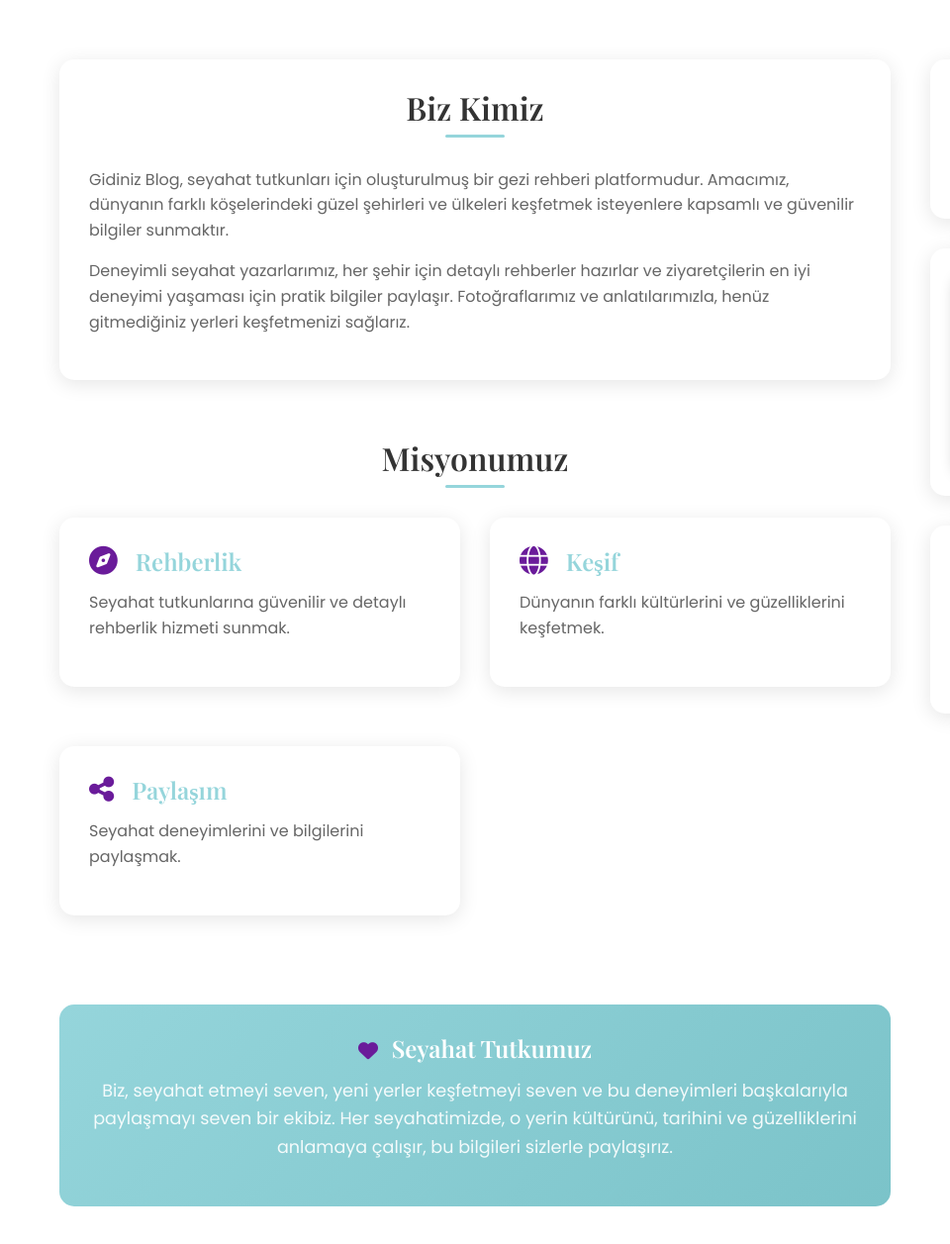
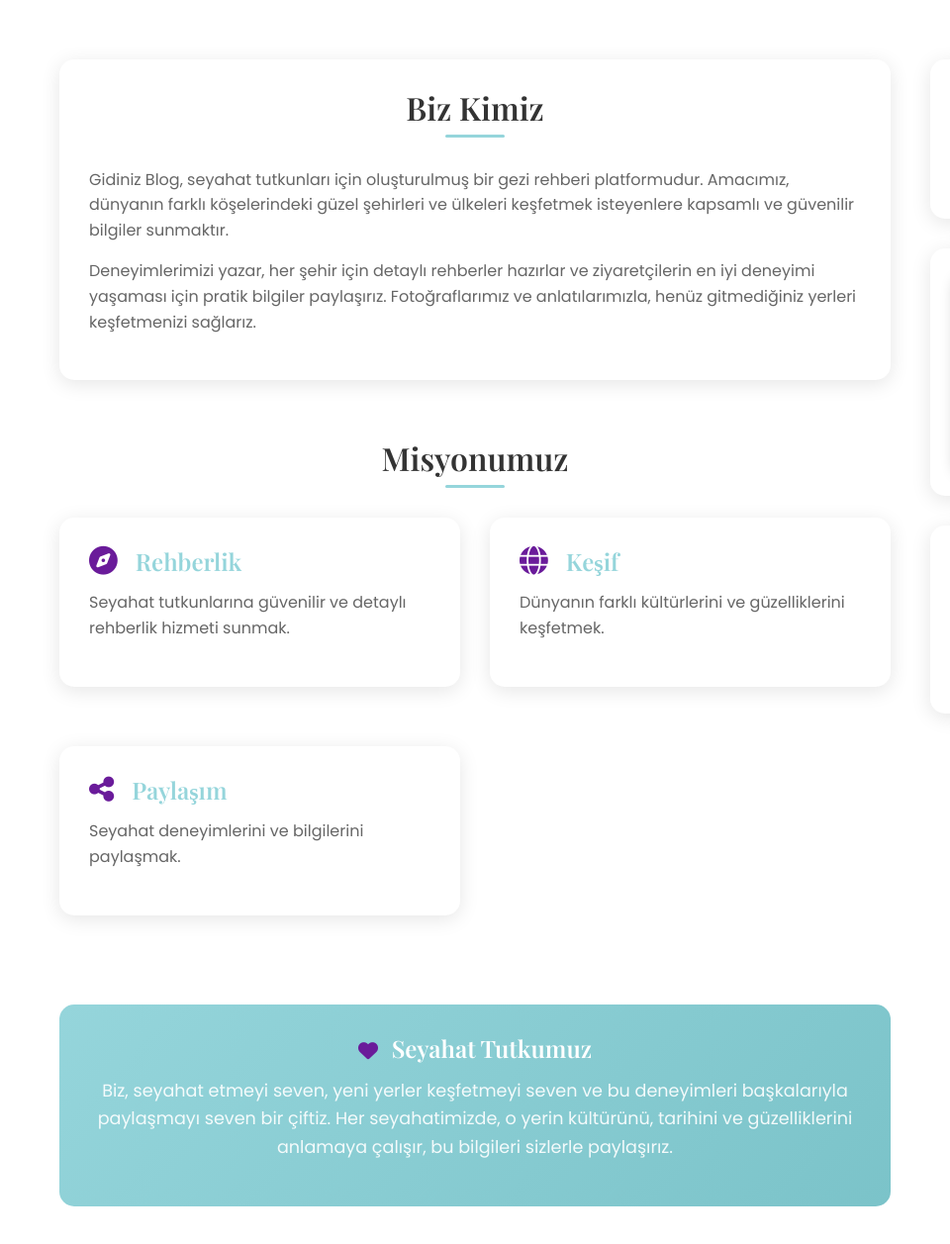
Before and after one commit to suphiati/Gidiniz_Blog, a plain HTML site: page biz-kimiz.html in a window 1280 px wide. Shown: the part 751-2008 px from the top of the page at 99% size, 0-960 px from the left. Drawn offline with nearby package versions, Linux system fonts and the light colour scheme; no server answers; grey boxes are pictures that could not be loaded; a script that the page names is missing.

Commit message:
biz_kimiz_duzeltme

```diff
--- a/biz-kimiz.html
+++ b/biz-kimiz.html
@@ -264,8 +264,8 @@
                                 isteyenlere kapsamlı ve güvenilir bilgiler sunmaktır.
                             </p>
                             <p>
-                                Deneyimli seyahat yazarlarımız, her şehir için detaylı rehberler hazırlar ve
-                                ziyaretçilerin en iyi deneyimi yaşaması için pratik bilgiler paylaşır.
+                                Deneyimlerimizi yazar, her şehir için detaylı rehberler hazırlar ve
+                                ziyaretçilerin en iyi deneyimi yaşaması için pratik bilgiler paylaşırız.
                                 Fotoğraflarımız ve anlatılarımızla, henüz gitmediğiniz yerleri keşfetmenizi
                                 sağlarız.
                             </p>
@@ -295,7 +295,7 @@
                             <h3><i class="fas fa-heart"></i> Seyahat Tutkumuz</h3>
                             <p>
                                 Biz, seyahat etmeyi seven, yeni yerler keşfetmeyi seven ve bu deneyimleri
-                                başkalarıyla paylaşmayı seven bir ekibiz. Her seyahatimizde, o yerin
+                                başkalarıyla paylaşmayı seven bir çiftiz. Her seyahatimizde, o yerin
                                 kültürünü, tarihini ve güzelliklerini anlamaya çalışır, bu bilgileri
                                 sizlerle paylaşırız.
                             </p>
@@ -321,10 +321,10 @@
                     <div class="sidebar-widget">
                         <h4 class="widget-title">Bizi Takip Edin</h4>
                         <div class="social-links">
-                            <a href="#" class="social-link" aria-label="Instagram">
+                            <a href="https://www.instagram.com/gidiniz.blog/" class="social-link" aria-label="Instagram">
                                 <i class="fab fa-instagram"></i> Instagram
                             </a>
-                            <a href="#" class="social-link" aria-label="YouTube">
+                            <a href="https://www.youtube.com/@gidinizblog" class="social-link" aria-label="YouTube">
                                 <i class="fab fa-youtube"></i> YouTube
                             </a>
                         </div>
```
Also changed, not shown: .claude/settings.local.json.
